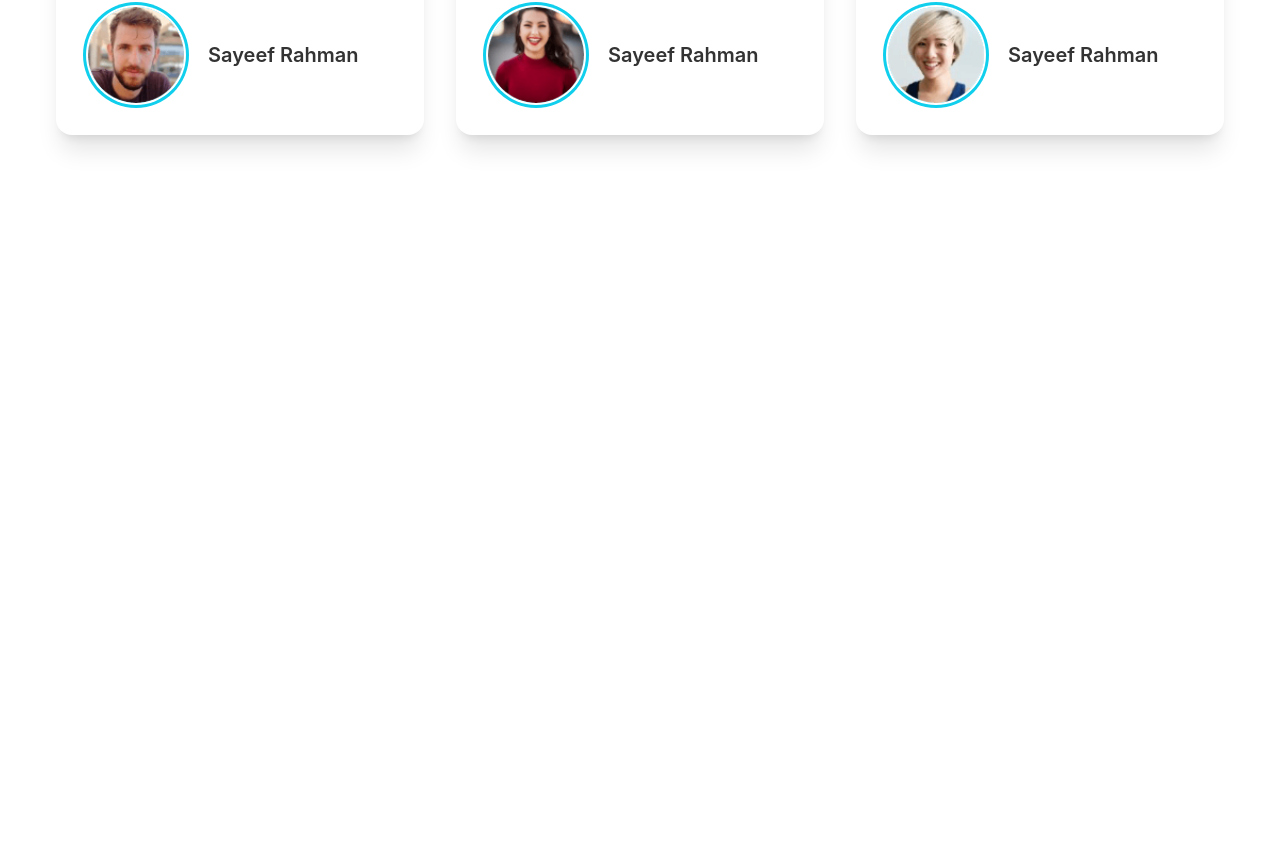
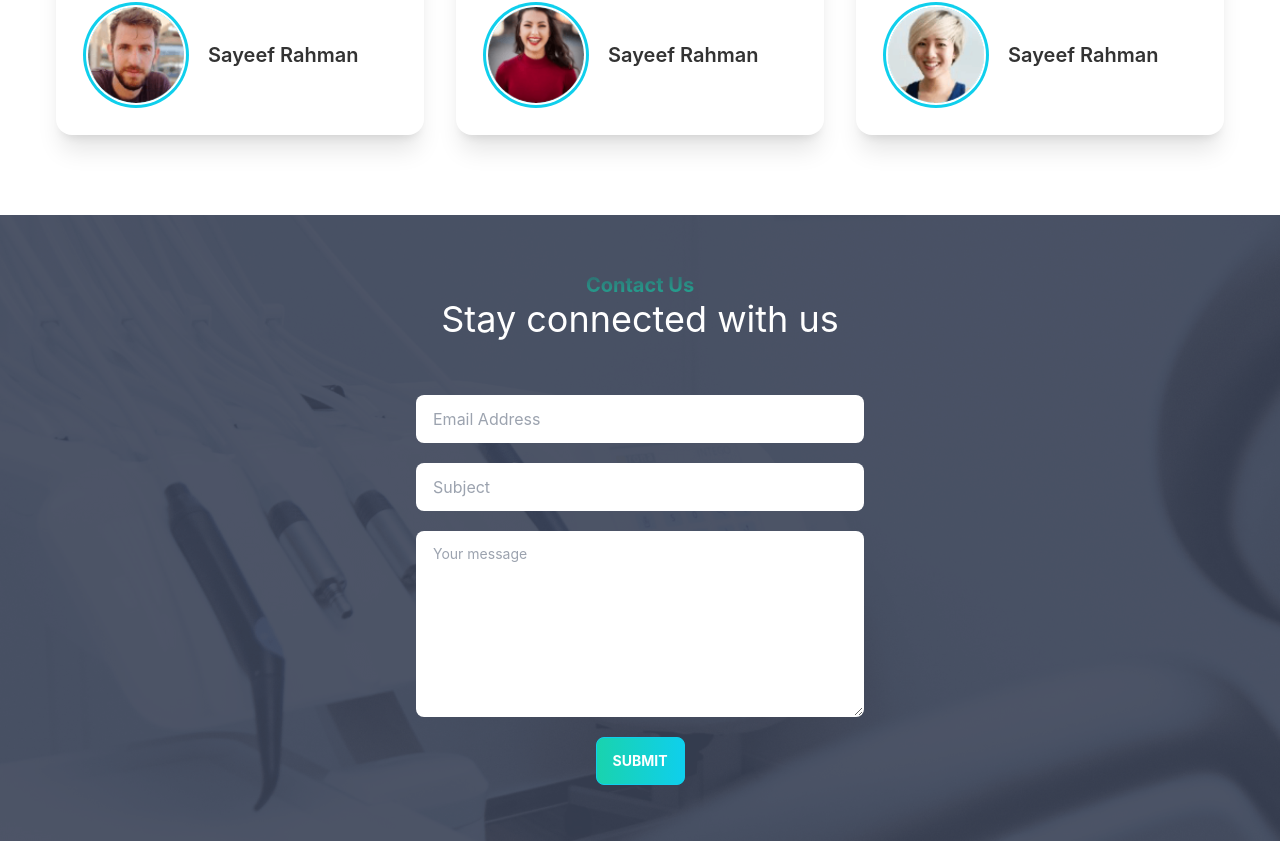
Before and after one commit to sayeef-rahman/dental-service-client, a React (Create React App) app: page / in a window 1280 px wide. Shown: the part 3161-4002 px from the top of the page. Before the commit the page ends 3376 px from the top, so only its background shows below. Built offline with nearby package versions, Linux system fonts and the light colour scheme.

Commit message:
All Button Added & Contact section finished

```diff
--- a/src/Pages/Home/Banner.js
+++ b/src/Pages/Home/Banner.js
@@ -1,6 +1,7 @@
 import React from 'react';
 import chair from '../../assets/images/chair.png'
 import bg from '../../assets/images/bg.png'
+import PrimaryButton from '../Shared/PrimaryButton';
 
 const Banner = () => {
     return (
@@ -10,7 +11,7 @@ const Banner = () => {
                 <div>
                     <h1 className="text-5xl font-bold">Your New Smile Starts Here</h1>
                     <p className="py-6">Lorem Ipsum is simply dummy text of the printing and typesetting industry. Lorem Ipsum has been the industry's standard dummy text ever since the</p>
-                    <button className="btn btn-primary uppercase text-white font-bold bg-gradient-to-r from-secondary to-primary">Get Started</button>
+                    <PrimaryButton>Get Started</PrimaryButton>
                 </div>
             </div>
         </div>
--- /dev/null
+++ b/src/Pages/Home/Contact.js
@@ -0,0 +1,38 @@
+import React from 'react';
+import PrimaryButton from '../Shared/PrimaryButton';
+import appointment from '../../assets/images/appointment.png';
+
+const Contact = () => {
+    return (
+        <div style={{
+            background:`url(${appointment})`
+        }} className='bg-primary px-10 py-14 '>
+          <div className='text-center pb-14 text-white'>
+            <p className='text-xl font-bold text-transparent bg-clip-text bg-gradient-to-br from-accent to-secondary'>
+              Contact Us
+            </p>
+            <h1 className='text-4xl'>Stay connected with us</h1>
+          </div>
+          <div className='grid grid-cols-1 justify-items-center gap-5'>
+            <input
+              type='text'
+              placeholder='Email Address'
+              className='input w-full max-w-md'
+            />
+            <input
+              type='text'
+              placeholder='Subject'
+              className='input w-full max-w-md'
+            />
+            <textarea
+              className='textarea w-full max-w-md'
+              placeholder='Your message'
+              rows={6}
+            ></textarea>
+            <PrimaryButton>Submit</PrimaryButton>
+          </div>
+        </div>
+    );
+};
+
+export default Contact;
--- a/src/Pages/Home/Home.js
+++ b/src/Pages/Home/Home.js
@@ -1,5 +1,6 @@
 import React from 'react';
 import Banner from './Banner';
+import Contact from './Contact';
 import Info from './Info';
 import Information from './Information';
 import MakeAppointment from './MakeAppointment';
@@ -15,6 +16,7 @@ const Home = () => {
             <Information></Information>
             <MakeAppointment></MakeAppointment>
             <Testimonials></Testimonials>
+            <Contact></Contact>
         </div>
     );
 };
--- a/src/Pages/Home/Info.js
+++ b/src/Pages/Home/Info.js
@@ -8,7 +8,9 @@ const Info = () => {
     return (
         <div className='grid grid-cols-1 lg:grid-cols-3 gap-10 px-12'>
             <InfoCard cardTitle={"Opening Hours"} bgClass={"bg-gradient-to-r from-secondary to-primary"} img={clock} text={"Lorem Ipsum is simply dummy text of the pri"} ></InfoCard>
+
             <InfoCard cardTitle={"Visit Our Location"} bgClass={"bg-accent"} img={marker} text={"Brooklyn, NY 10036, United States"} ></InfoCard>
+
             <InfoCard cardTitle={"Contact US NOW"} bgClass={"bg-gradient-to-r from-secondary to-primary"} img={phone} text={"+000 123 456789"}></InfoCard>
         </div>
     );
--- a/src/Pages/Home/Information.js
+++ b/src/Pages/Home/Information.js
@@ -1,5 +1,6 @@
 import React from 'react';
 import treatment from '../../assets/images/treatment.png'
+import PrimaryButton from '../Shared/PrimaryButton';
 
 const Information = () => {
     return (
@@ -10,7 +11,7 @@ const Information = () => {
                     <div className='pl-28'>
                         <h1 class="text-5xl font-bold">Exceptional Dental Care, on Your Terms</h1>
                         <p class="py-6">It is a long established fact that a reader will be distracted by the readable content of a page when looking at its layout. The point of using Lorem Ipsumis that it has a more-or-less normal distribution of letters,as opposed to using 'Content here, content here', making it look like readable English. Many desktop publishing packages and web page</p>
-                        <button class="btn btn-primary text-white font-bold bg-gradient-to-r from-secondary to-primary">Get Started</button>
+                        <PrimaryButton>Get Started</PrimaryButton>
                     </div>
                 </div>
             </div>
--- a/src/Pages/Home/MakeAppointment.js
+++ b/src/Pages/Home/MakeAppointment.js
@@ -1,6 +1,7 @@
 import React from 'react';
 import doctor from '../../assets/images/doctor.png'
 import background from '../../assets/images/appointment.png'
+import PrimaryButton from '../Shared/PrimaryButton';
 
 const MakeAppointment = () => {
     return (
@@ -13,7 +14,7 @@ const MakeAppointment = () => {
                     <h1 className='text-secondary font-bold'>Appointment</h1>
                     <h1 className='text-white text-4xl my-5'>Make an appointment Today</h1>
                     <p className='text-white mb-5'>It is a long established fact that a reader will be distracted by the readable content of a page when looking at its layout. The point of using Lorem Ipsumis that it has a more-or-less normal distribution of letters,as opposed to using 'Content here, content here', making it look like readable English. Many desktop publishing packages and web page</p>
-                    <button class="btn btn-primary text-white font-bold bg-gradient-to-r from-secondary to-primary">Get Started</button>
+                    <PrimaryButton>Get Started</PrimaryButton>
                 </div>
             </section>
         </div>
--- /dev/null
+++ b/src/Pages/Shared/PrimaryButton.js
@@ -0,0 +1,9 @@
+import React from 'react';
+
+const PrimaryButton = ({ children }) => {
+    return (
+        <button className="btn btn-primary uppercase text-white font-bold bg-gradient-to-r from-secondary to-primary">{children}</button>
+    );
+};
+
+export default PrimaryButton;
```
